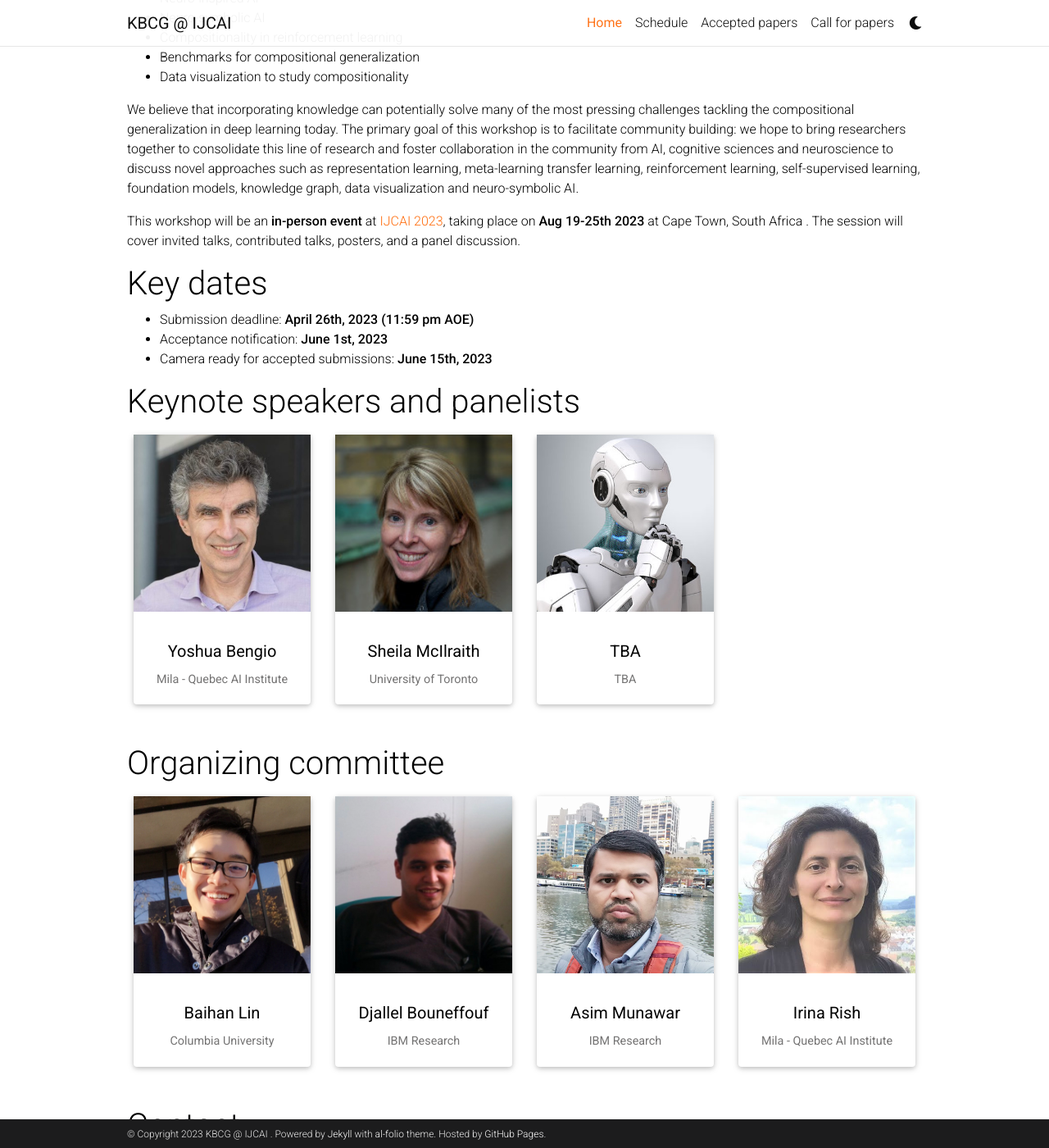
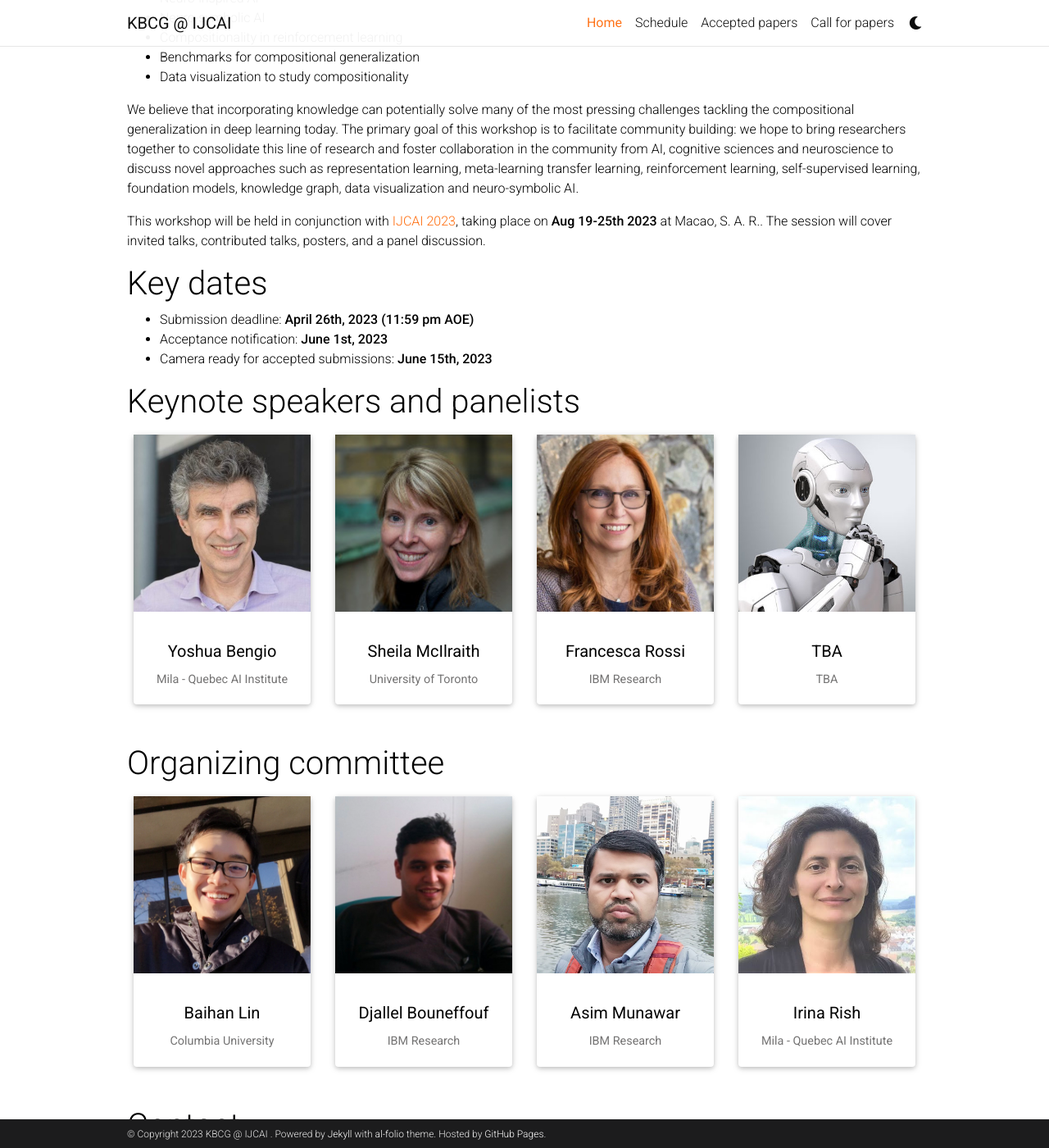
Before and after one commit to KnowledgeAI/KnowledgeAI.github.io, a Jekyll site: the page built from _pages/home.md, in a window 1280 px wide and 1400 px high, scrolled down 1279 px. Shown: the whole window at 82% size. Built offline with Jekyll 4.4.1, drawn with Linux system fonts in a browser that asks for light colours; full-size pictures stand in for the smaller copies a plugin makes; comment, search, counter and statistics services are not loaded; a style sheet for code colours, icons or effects is not loaded.

Commit message:
[DBG] update location

```diff
--- a/_pages/home.md
+++ b/_pages/home.md
@@ -33,7 +33,7 @@
 
 We believe that incorporating knowledge can potentially solve many of the most pressing challenges tackling the compositional generalization in deep learning today. The primary goal of this workshop is to facilitate community building: we hope to bring researchers together to consolidate this line of research and foster collaboration in the community from AI, cognitive sciences and neuroscience to discuss novel approaches such as representation learning, meta-learning transfer learning, reinforcement learning, self-supervised learning, foundation models, knowledge graph, data visualization and neuro-symbolic AI.
 
-This workshop will be an **in-person event** at [IJCAI 2023](https://ijcai-23.org/), taking place on **Aug 19-25th 2023** at Cape Town, South Africa . The session will cover invited talks, contributed talks, posters, and a panel discussion.
+This workshop will be held in conjunction with [IJCAI 2023](https://ijcai-23.org/), taking place on **Aug 19-25th 2023** at Macao, S. A. R.. The session will cover invited talks, contributed talks, posters, and a panel discussion.
 
 # Key dates
 
@@ -49,6 +49,9 @@
       </div>
       <div class="col-sm-3">
           {% include people.html name="Sheila McIlraith" affiliation="University of Toronto" url="http://www.cs.toronto.edu/~sheila" img="/assets/img/people/sheila_mcilraith.jpg" %}
+      </div>
+      <div class="col-sm-3">
+          {% include people.html name="Francesca Rossi" affiliation="IBM Research" url="https://researcher.watson.ibm.com/researcher/view.php?person=ibm-Francesca.Rossi2" img="/assets/img/people/francesca_rossi.jpg" %}
       </div>
       <div class="col-sm-3">
           {% include people.html name="TBA" affiliation="TBA" url="XX" img="/assets/img/people/ai.jpg" %}
```
Also changed, not shown: assets/img/people/francesca_rossi.jpg (added).
